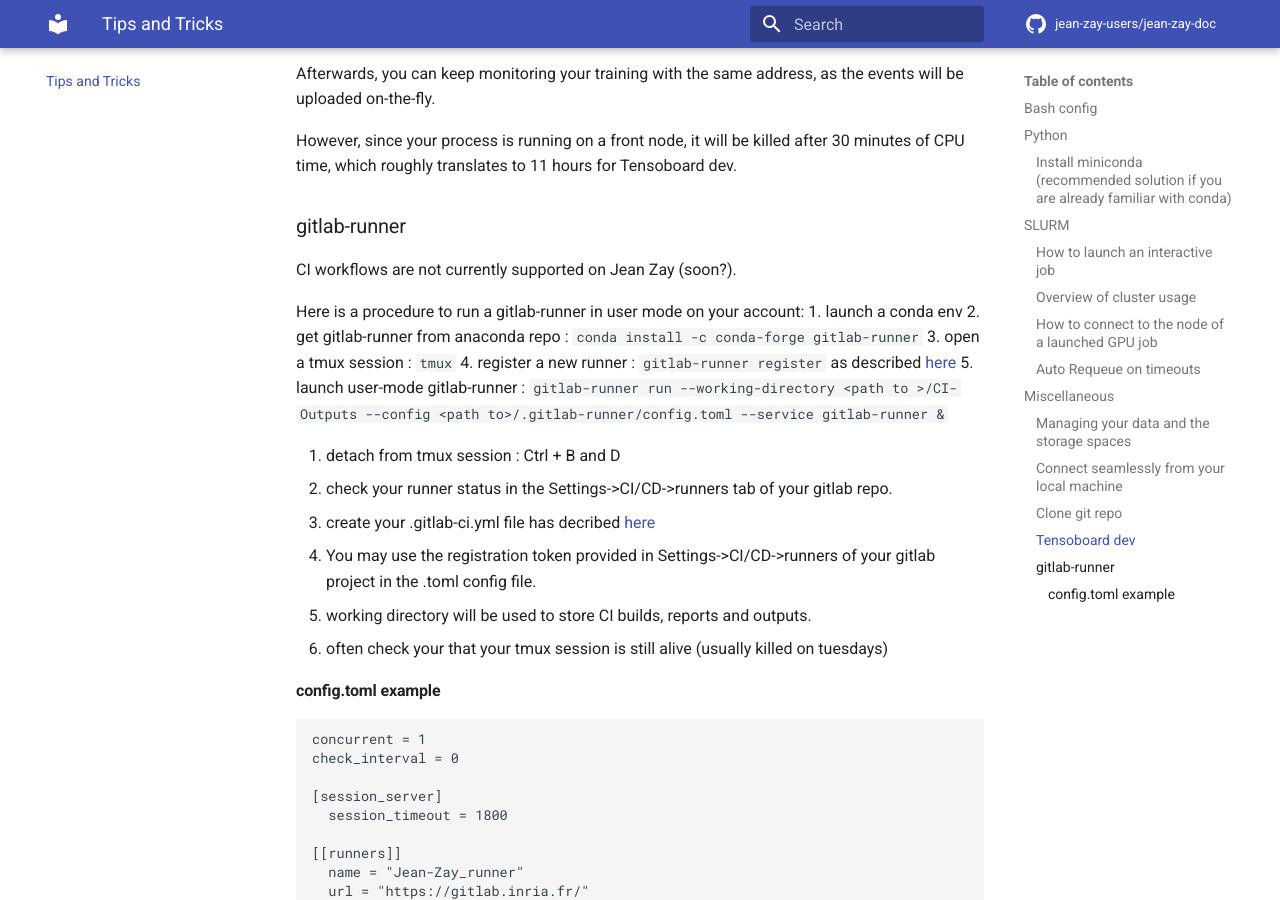
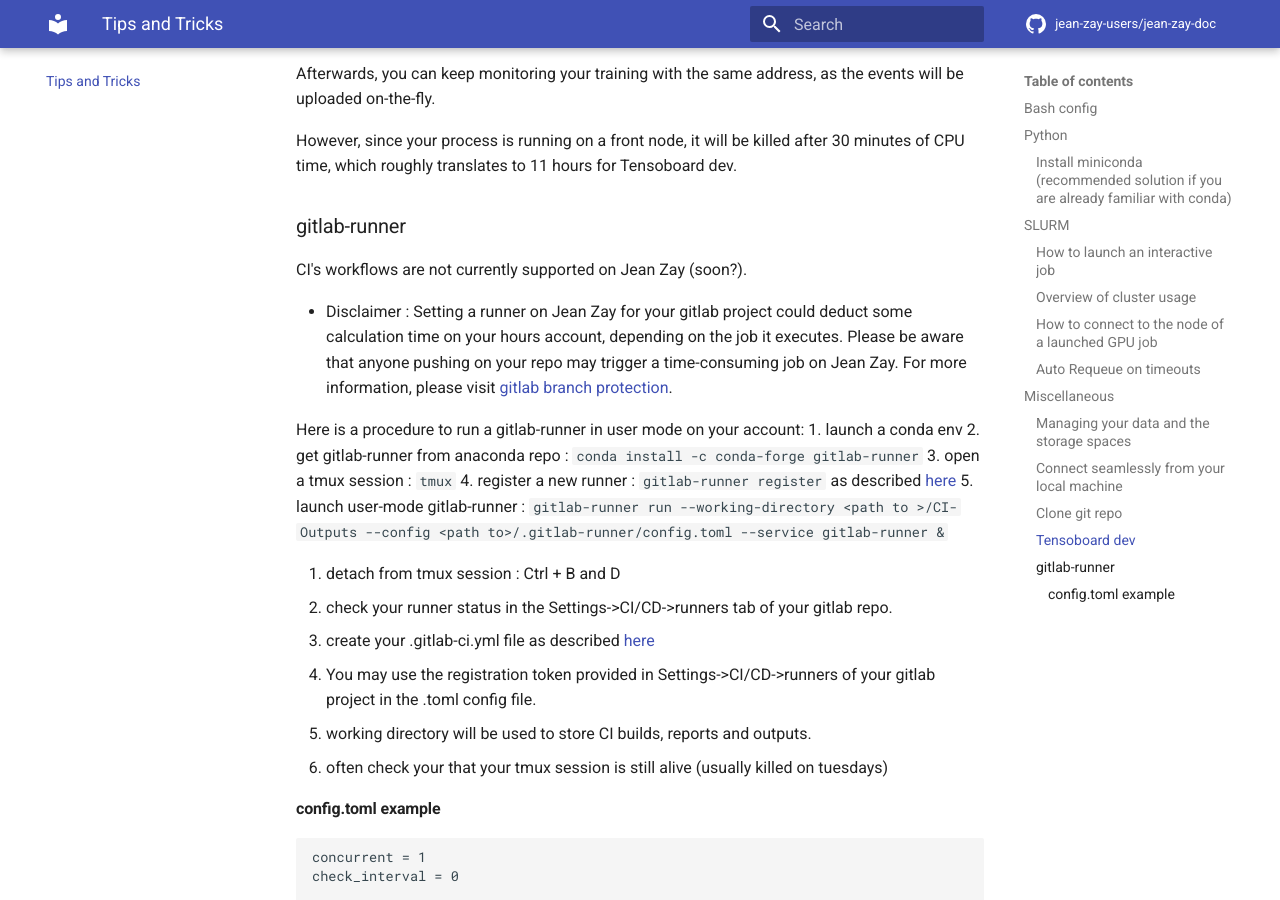
Before and after one commit to jean-zay-users/jean-zay-doc, an MkDocs documentation site: the page built from docs/tips-and-tricks.md, in a window 1280 px wide and 900 px high, scrolled down 5640 px. Built offline with MkDocs 1.6.1 and Material for MkDocs 9.7.7, drawn with Linux system fonts in a browser that asks for light colours; comment, search, counter and statistics services are not loaded.

Commit message:
Hours accounting disclamer

```diff
--- a/docs/tips-and-tricks.md
+++ b/docs/tips-and-tricks.md
@@ -285,7 +285,12 @@
 
 ### gitlab-runner
 
-CI workflows are not currently supported on Jean Zay (soon?).
+CI's workflows are not currently supported on Jean Zay (soon?).
+
+* Disclaimer : Setting a runner on Jean Zay for your gitlab project could
+deduct some calculation time on your hours account, depending on the job it executes.
+Please be aware that anyone pushing on your repo may trigger a time-consuming job on Jean Zay.
+For more information, please visit [gitlab branch protection](https://docs.gitlab.com/ee/user/project/protected_branches.html).
 
 Here is a procedure to run a gitlab-runner in user mode on your account:
 1. launch a conda env
@@ -297,7 +302,7 @@
 
 6. detach from tmux session : Ctrl + B and D
 7. check your runner status in the Settings->CI/CD->runners tab of your gitlab repo.
-8. create your .gitlab-ci.yml file has decribed [here](https://docs.gitlab.com/ee/ci/yaml/gitlab_ci_yaml.html)
+8. create your .gitlab-ci.yml file as described [here](https://docs.gitlab.com/ee/ci/yaml/gitlab_ci_yaml.html)
 
 * You may use the registration token provided in Settings->CI/CD->runners of your gitlab project in the .toml config file.
 * working directory will be used to store CI builds, reports and outputs.
```
